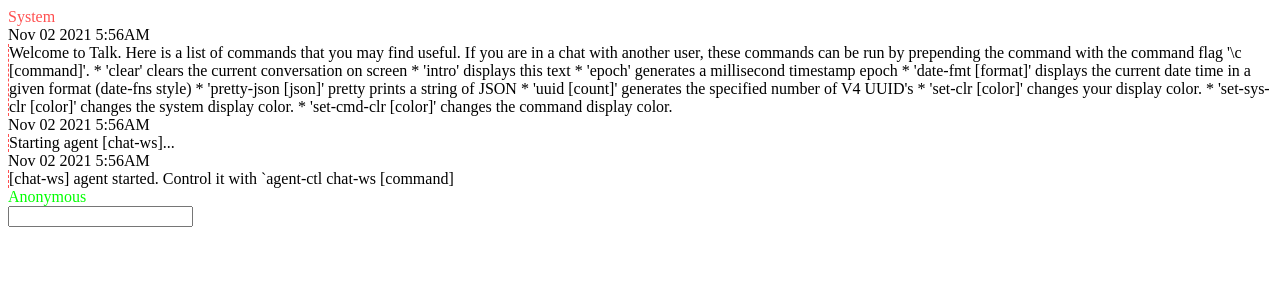
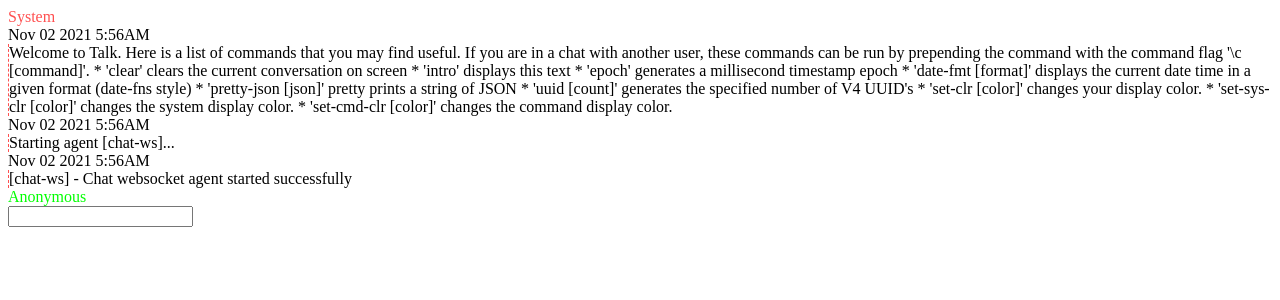
Before and after one commit to flagpoonage/pers, a React app: page / in a window 1280 px wide. Shown: the top 300 px of the page. Built offline with nearby package versions, Linux system fonts and the light colour scheme; no server answers; the HTML template or start-up script is replaced by a standard one.

Commit message:
Attach chat agent to set-svr program

```diff
--- a/src/ControllerContext.tsx
+++ b/src/ControllerContext.tsx
@@ -20,7 +20,6 @@ import {
   removeConversationChangeListener,
 } from './domain/conversation';
 import { PersMessageGroup } from './domain/message-group';
-import { getSystemIntroductionText } from './domain/system';
 
 const ControllerContext = React.createContext<PersController | null>(null);
 
--- a/src/domain/agents/chat-ws.agent.ts
+++ b/src/domain/agents/chat-ws.agent.ts
@@ -30,6 +30,49 @@ interface AgentLoopResult {
   next_state: ChatWsAgentState;
 }
 
+function changeServer(
+  controller: PersController,
+  last_status: PersAgentStatus,
+  last_state: ChatWsAgentState,
+  command_args: string[]
+): AgentLoopResult {
+  const [socket_host, is_secure] = command_args;
+
+  const makeError = (message: string) => ({
+    next_message: message,
+    next_state: last_state,
+    next_status: last_status,
+  });
+
+  if (!socket_host) {
+    return makeError(`Missing socket host address`);
+  }
+
+  if (!is_secure) {
+    return makeError(`Missing is_secure flag`);
+  }
+
+  if (!['secure', 'not-secure'].includes(is_secure)) {
+    return makeError(
+      `Expected is_secure flag with value 'secure' or 'not-secure' but received '${is_secure}'`
+    );
+  }
+
+  const next_state: ChatWsAgentState = {
+    ...last_state,
+    serverSettings: {
+      socket_host: socket_host,
+      is_secure: is_secure === 'secure',
+    },
+  };
+
+  return {
+    next_message: 'Server settings updated',
+    next_status: last_status,
+    next_state,
+  };
+}
+
 async function agentLoop(
   controller: PersController,
   last_status: PersAgentStatus,
@@ -37,6 +80,11 @@ async function agentLoop(
   incoming_command: string,
   command_args: string[]
 ): Promise<AgentLoopResult> {
+  switch (incoming_command) {
+    case 'change-server':
+      return changeServer(controller, last_status, last_state, command_args);
+  }
+
   return {
     next_message: null,
     next_state: last_state,
@@ -61,8 +109,7 @@ export async function* chatWsAgent(
   const message: {
     value: string | null;
   } = {
-    value:
-      '[chat-ws] agent started. Control it with `agent-ctl chat-ws [command]',
+    value: 'Chat websocket agent started successfully',
   };
 
   do {
--- a/src/domain/controller.ts
+++ b/src/domain/controller.ts
@@ -505,7 +505,10 @@ export async function sendCommandToAgent(
       if (agent_response.value.message) {
         insertMessageInConversation(
           conversation,
-          createMessage(SystemUser.userId, agent_response.value.message)
+          createMessage(
+            SystemUser.userId,
+            `[${agent.name}] - ${agent_response.value.message}`
+          )
         );
       }
 
@@ -540,7 +543,10 @@ export async function sendCommandToAgent(
       if (agent_response.value.message) {
         insertMessageInConversation(
           conversation,
-          createMessage(SystemUser.userId, agent_response.value.message)
+          createMessage(
+            SystemUser.userId,
+            `[${agent.name}] - ${agent_response.value.message}`
+          )
         );
       }
 
@@ -549,14 +555,17 @@ export async function sendCommandToAgent(
     }
   } else if (agent.executor) {
     const agent_response = await agent.executor.next([
-      'stop',
+      agentCommand,
       ...parseArguments(agentRest.join(' ')),
     ]);
 
     if (agent_response.value.message) {
       insertMessageInConversation(
         conversation,
-        createMessage(SystemUser.userId, agent_response.value.message)
+        createMessage(
+          SystemUser.userId,
+          `[${agent.name}] - ${agent_response.value.message}`
+        )
       );
     }
 
--- a/src/domain/programs/set-svr.program.ts
+++ b/src/domain/programs/set-svr.program.ts
@@ -2,6 +2,7 @@ import {
   getCurrentConversationFromController,
   isUserAuthenticated,
   PersController,
+  sendCommandToAgent,
   setChatServer,
 } from '../controller';
 import { insertMessageInConversation } from '../conversation';
@@ -56,7 +57,13 @@ export async function* setServer(
       `http://${serverAddress}/info`
     );
 
-    setChatServer(controller, result.data.socket_host, result.data.is_secure);
+    sendCommandToAgent(
+      controller,
+      conversation,
+      `chat-ws change-server ${result.data.socket_host} ${
+        result.data.is_secure ? 'secure' : 'not-secure'
+      }`
+    );
 
     return {
       message: `Server changed successfully:\n\nSocket host: ${
```
